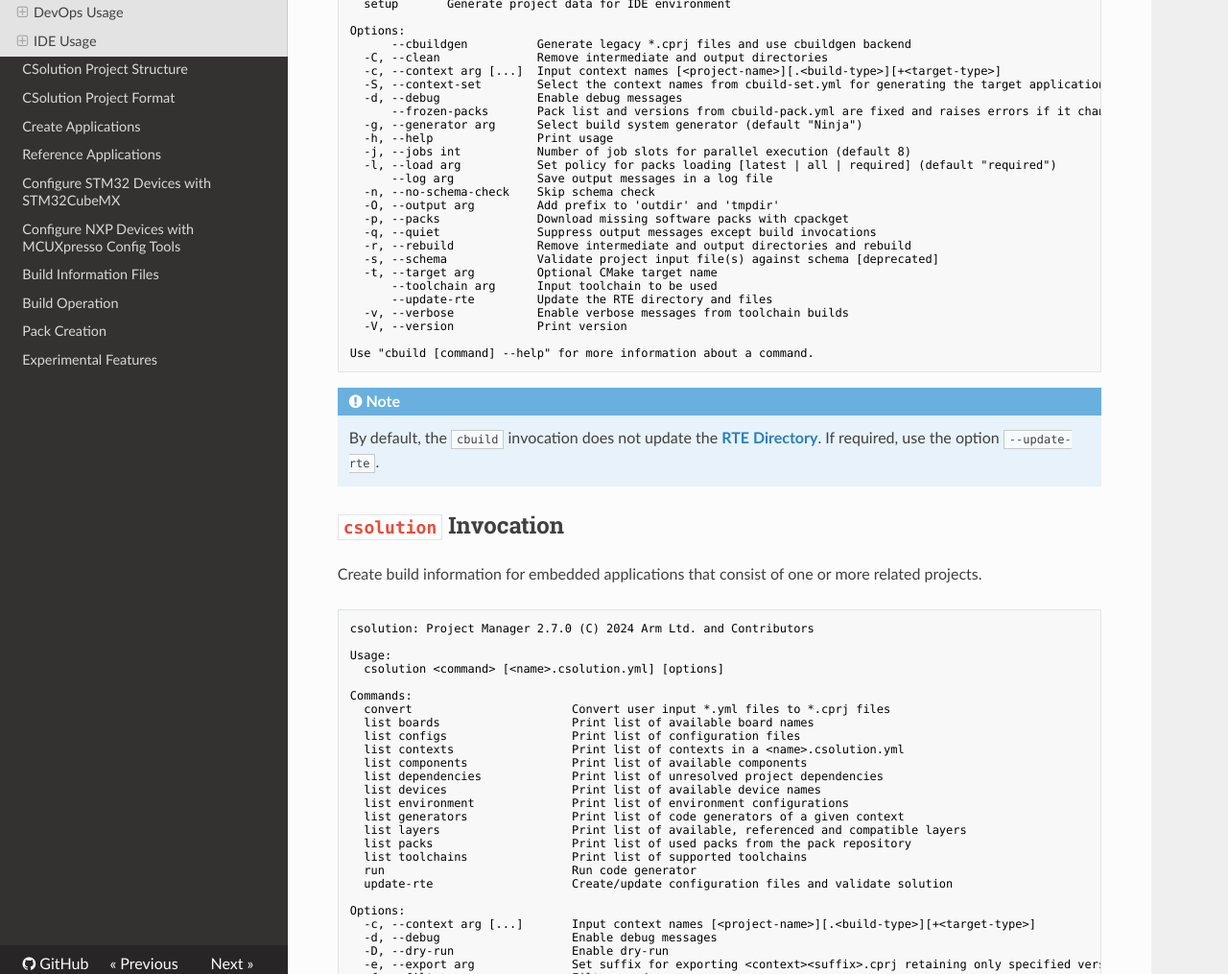
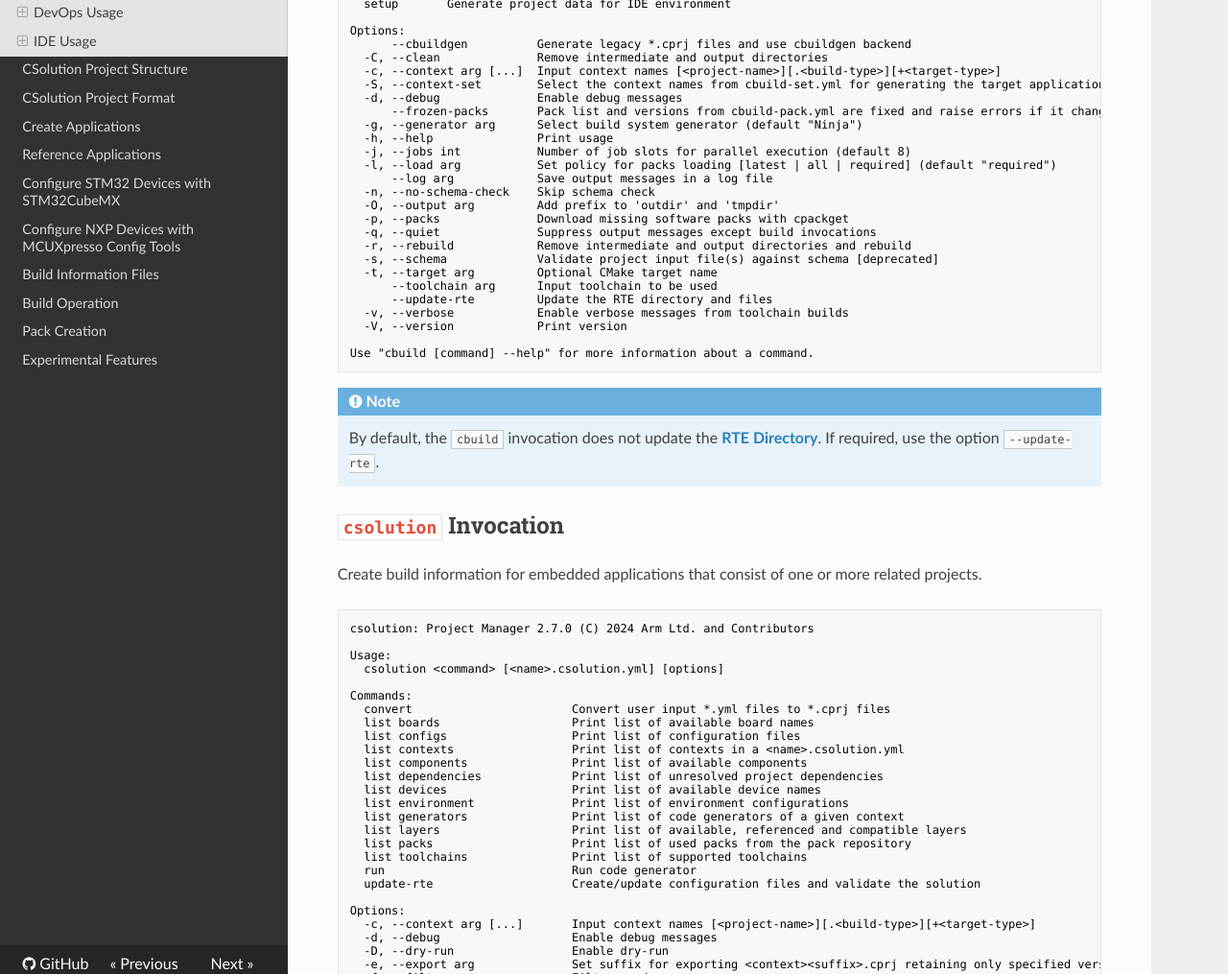
Before and after one commit to Open-CMSIS-Pack/cmsis-toolbox, an MkDocs documentation site: the page built from docs/build-tools.md, in a window 1280 px wide and 1400 px high, scrolled down 429 px. Shown: the part 375-1390 px from the top of the window at 96% size. Built offline with MkDocs 1.6.1, drawn with Linux system fonts in a browser that asks for light colours; nearby versions of some CDN libraries; some of the changed text lies outside the part shown.

Commit message:
Update build-tools.md
Various minor adjustments according to Grammarly check

````diff
--- a/docs/build-tools.md
+++ b/docs/build-tools.md
@@ -38,7 +38,7 @@
   -c, --context arg [...]  Input context names [<project-name>][.<build-type>][+<target-type>]
   -S, --context-set        Select the context names from cbuild-set.yml for generating the target application
   -d, --debug              Enable debug messages
-      --frozen-packs       Pack list and versions from cbuild-pack.yml are fixed and raises errors if it changes
+      --frozen-packs       Pack list and versions from cbuild-pack.yml are fixed and raise errors if it changes
   -g, --generator arg      Select build system generator (default "Ninja")
   -h, --help               Print usage
   -j, --jobs int           Number of job slots for parallel execution (default 8)
@@ -86,7 +86,7 @@
   list packs                    Print list of used packs from the pack repository
   list toolchains               Print list of supported toolchains
   run                           Run code generator
-  update-rte                    Create/update configuration files and validate solution
+  update-rte                    Create/update configuration files and validate the solution
 
 Options:
   -c, --context arg [...]       Input context names [<project-name>][.<build-type>][+<target-type>]
@@ -129,9 +129,9 @@
   init             Initializes a pack root folder
   list             List installed packs
   rm               Remove Open-CMSIS-Pack packages
-  signature-create Digitally signs a pack with a X.509 certificate or PGP key
+  signature-create Digitally signs a pack with an X.509 certificate or PGP key
   signature-verify Verifies a signed pack
-  update           Update Open-CMSIS-Pack packages to latest
+  update           Update Open-CMSIS-Pack packages to the latest
   update-index     Update the public index
 
 Flags:
@@ -290,13 +290,13 @@
 
 ### Use Generators
 
-List external code generators that are used to create software components. It outputs the generator ID that is required for the `run` command. When using the option `--verbose` the generator out directory is listed.
+List external code generators that are used to create software components. It outputs the generator ID that is required for the `run` command. When using the option `--verbose`, the generator out directory is listed.
 
 ```shell
 csolution list generators mysolution.csolution.yml -v
 ```
 
-Run a generator (in this case STM32CubeMX) for a specific project context.  Note that the context can be omitted when the same generator output directory is used.
+Run a generator (in this case, STM32CubeMX) for a specific project context.  Note that the context can be omitted when the same generator output directory is used.
 
 ```shell
 csolution run -g CubeMX mysolution.csolution.yml -c Blinky.Debug+STM32L4
@@ -320,7 +320,7 @@
 
 ### List configuration files
 
-List all configuration files that belong to software components and are stored in the [RTE directory](build-overview.md#rte-directory-structure). When [updating software packs](CreateApplications.md#update-software-packs), it shows also the update status of each file.
+List all configuration files that belong to software components and are stored in the [RTE directory](build-overview.md#rte-directory-structure). When [updating software packs](CreateApplications.md#update-software-packs), it also shows the update status of each file.
 
 ```shell
 csolution list configs SimpleTZ.csolution.yml -S
@@ -328,7 +328,7 @@
 
 ### Setup Project (for IDE)
 
-In an IDE environment, this command downloads missing packs, creates [build information files](YML-CBuild-Format.md), and generates the file `compile_commands.json` for IntelliSense. Refer to [cbuild setup command](build-operation.md#details-of-the-setup-mode) for more information.
+In an IDE environment, this command downloads missing packs creates [build information files](YML-CBuild-Format.md), and generates the file `compile_commands.json` for IntelliSense. Refer to [cbuild setup command](build-operation.md#details-of-the-setup-mode) for more information.
 
 ```shell
 cbuild setup example.csolution.yml --context-set --packs
@@ -339,7 +339,7 @@
 
 ### Specify CMSIS-Pack root directory
 
-`cpackget` is compatible with other CMSIS-Pack management tools, such as the Pack Installer available in MDK or Eclipse
+`cpackget` is compatible with other CMSIS-Pack management tools, such as the Pack Installer, available in MDK or Eclipse
 variants. There are two ways to specify the CMSIS-PACK root directory:
 
 1. With the `CMSIS_PACK_ROOT` environment variable.
@@ -356,9 +356,9 @@
 
 ### Initialize CMSIS-Pack root directory
 
-CMSIS-Packs are typically distributed via a public web service, that offers a
+CMSIS-Packs are typically distributed via a public web service that offers a
 [**Pack Index File**](https://open-cmsis-pack.github.io/Open-CMSIS-Pack-Spec/main/html/packIndexFile.html)
-of available software packs. To initialize the CMSIS-Pack root directory run the command:
+of available software packs. To initialize the CMSIS-Pack root directory, run the command:
 
 ```shell
 cpackget init https://www.keil.com/pack/index.pidx
@@ -370,7 +370,7 @@
 :---------------|:------------------------
 `.Web`          | [**Pack Index File**](https://open-cmsis-pack.github.io/Open-CMSIS-Pack-Spec/main/html/packIndexFile.html) of a public web service and `*.PDSC` files.
 `.Download`     | Packs that are installed from a web service. Stores `*.PDSC` pack description file, `*.pack` content file, and related license information.
-`.Local`        | Index file `local_repository.pidx` that points to local installations for development of a software pack. Contains also the `*.PDSC` files from private software packs.
+`.Local`        | Index file `local_repository.pidx` that points to local installations for the development of a software pack. Contains also the `*.PDSC` files from private software packs.
 
 The `cpackget init` command [initializes the CMSIS-Pack root directory](#initialize-cmsis-pack-root-directory) but does not download PDSC files. Combined with the option `--all-pdsc-files` it also downloads all PDSC files that are available in the public index.
 
@@ -454,16 +454,16 @@
   :
 ```
 
-#### Accept End User License Agreement (EULA) from command line
+#### Accept End User License Agreement (EULA) from the command line
 
-Some packs come with licenses. By default, `cpackget` will prompt the user acceptance of this license agreement. For
+Some packs come with licenses. By default, `cpackget` will prompt the user's acceptance of this license agreement. For
 automated installation of software packs, this user prompting can be suppressed with the command line flag `--agree-embedded-license`:
 
 ```shell
 cpackget add -f list-of-packs.txt --agree-embedded-license
 ```
 
-In some cases, the user might want to only extract the license agreement of the software pack. This is supported with the
+In some cases, the user might want to only extract the license agreement of the software pack. This is supported by the
 command line flag `--extract-embedded-license`:
 
 ```shell
@@ -474,19 +474,19 @@
 
 #### Work behind a proxy
 
-Sometimes, `cpackget` seems to be unable to download software packs, for example when used behind a corporate firewall. Typically this is indicated by error messages such as:
+Sometimes, `cpackget` seems to be unable to download software packs, for example, when used behind a corporate firewall. Typically this is indicated by error messages such as:
 
 <!-- markdownlint-capture -->
 <!-- markdownlint-disable MD013 -->
 
 ```txt
 E: Get "<url>/<pack-name>.pack": dial tcp <ip-address>: connectex: No connection could be made because the target machine actively refused it.
-E: failed to download file
+E: failed to download the file
 ```
 
 <!-- markdownlint-restore -->
 
-In such cases, it might be required to access the Internet via a proxy. This can be done via environment variables that are used by `cpackget`:
+In such cases, accessing the Internet via a proxy might be required. This can be done via environment variables that are used by `cpackget`:
 
 ```shell
 # Windows
@@ -542,7 +542,7 @@
 This will include all packs that are installed via `cpackget add` command, regardless of the source of the software
 pack. There are also a couple of flags that allow listing extra information.
 
-List all cached packs, that are present in the `.Download/` folder:
+List all cached packs that are present in the `.Download/` folder:
 
 ```shell
 cpackget list --cached
@@ -575,7 +575,7 @@
 cpackget rm Vendor::PackName
 ```
 
-Same as above, but also remove the cached files that relate to this pack in the `.Download/` directory.
+The procedure is the same as above, but you should also remove the cached files related to this pack from the `.Download/` directory.
 
 ```shell
 cpackget rm --purge Vendor.PackName`
@@ -599,7 +599,7 @@
 cbuild Hello.csolution.yml --packs --frozen-packs           # use exact pack versions
 ```
 
-Packs are that not public are installed using `cpackget`.  The following commands use the MDK-Middleware development repository to install a pre-release pack in a GitHub Actions CI workflow.
+Packs that are not public are installed using `cpackget`.  The following commands use the MDK-Middleware development repository to install a pre-release pack in a GitHub Actions CI workflow.
 
 ```yml
     - name: Checkout MDK-Middleware
@@ -639,8 +639,8 @@
 
 The command above is used when the IDE starts:
 
-- The option `--context-set` uses one `target-type` and optionally multiple related projects that are selected by a user in the file `*.cbuild-set.yml`. If this file is missing, it is created with the first `target-type` and the first `build-type` that are defined in the `*.csolution.yml` file.
-- The option `--packs` can be enabled to download missing software packs that are public.
+- The option `--context-set` uses one `target-type` and optionally multiple related projects that are selected by a user in the file `*.cbuild-set.yml`. If this file is missing, it is created with the first `target-type` and the first `build-type` which are defined in the `*.csolution.yml` file.
+- The option `--packs` can enable the download of missing software packs that are public.
 - The option `--update-rte` is used when the IDE changes `device:`, `board:` or `component:` settings.
 
 The `cbuild setup` command creates [build information files](YML-CBuild-Format.md) and generates the file `compile_commands.json` for IntelliSense in an VS Code IDE environment. Refer to [cbuild setup command](build-operation.md#details-of-the-setup-mode) for more information.
@@ -651,10 +651,10 @@
 
 - The file `*.csolution.yml` contains the overall structure of projects, `build-types`, and `target-types`.
 - The file `*cbuild-set.yml` specifies the selected contexts; if it does not exist, the IDE may select the first project, first `build-type`, and first `target-type` from the file `*.csolution.yml`.
-- The files `*.cproject.yml` provides the source groups, source files and the list of components (but without source files).
-- The files `*.clayer.yml` or `*.cgen.yml` contain software layers with additional source groups, source files, and components. The `*.cbuild.<context>.yml` files provide the exact location of these files, for example when variables are used.
+- The file `*.cproject.yml` provides the source groups, source files, and the list of components (but without source files).
+- The files `*.clayer.yml` or `*.cgen.yml` contain software layers with additional source groups, source files, and components. The `*.cbuild.<context>.yml` files provide the exact location of these files, for example, when variables are used.
 
-Using above information it is possible to create an outline view, but without the file list for components. For software layers, the content may required the `*.cbuild.<context>.yml` files that are generated with the `cbuild setup` command.
+Using the above information, it is possible to create an outline view, but without the file list for components. For software layers, the content may require the `*.cbuild.<context>.yml` files that are generated with the `cbuild setup` command.
 
 The `cbuild-idx.yml` file provides the exact location of all `*.cbuild.<context>.yml` files that are used in this context-set. The `*.cbuild.<context>.yml` files contain for the components source files, configuration file information, API header files, user code templates, generator information, and links to documentation. The project outline view may provide access to this information.
 
@@ -667,6 +667,6 @@
 ```
 
 - The option `--context-set` selects the projects along with `target-type` and `build-type` for the application.
-- The option `--packs` can be enabled to download missing software packs that are public.
+- The option `--packs` can be enable the download missing software packs that are public.
 - The option `--quite` suppresses details about the build process.
 - The option `--rebuild` may be used to force a complete rebuild of the output files.
````
Also changed, not shown: other parts of docs/build-tools.md (+12 -12 lines).
